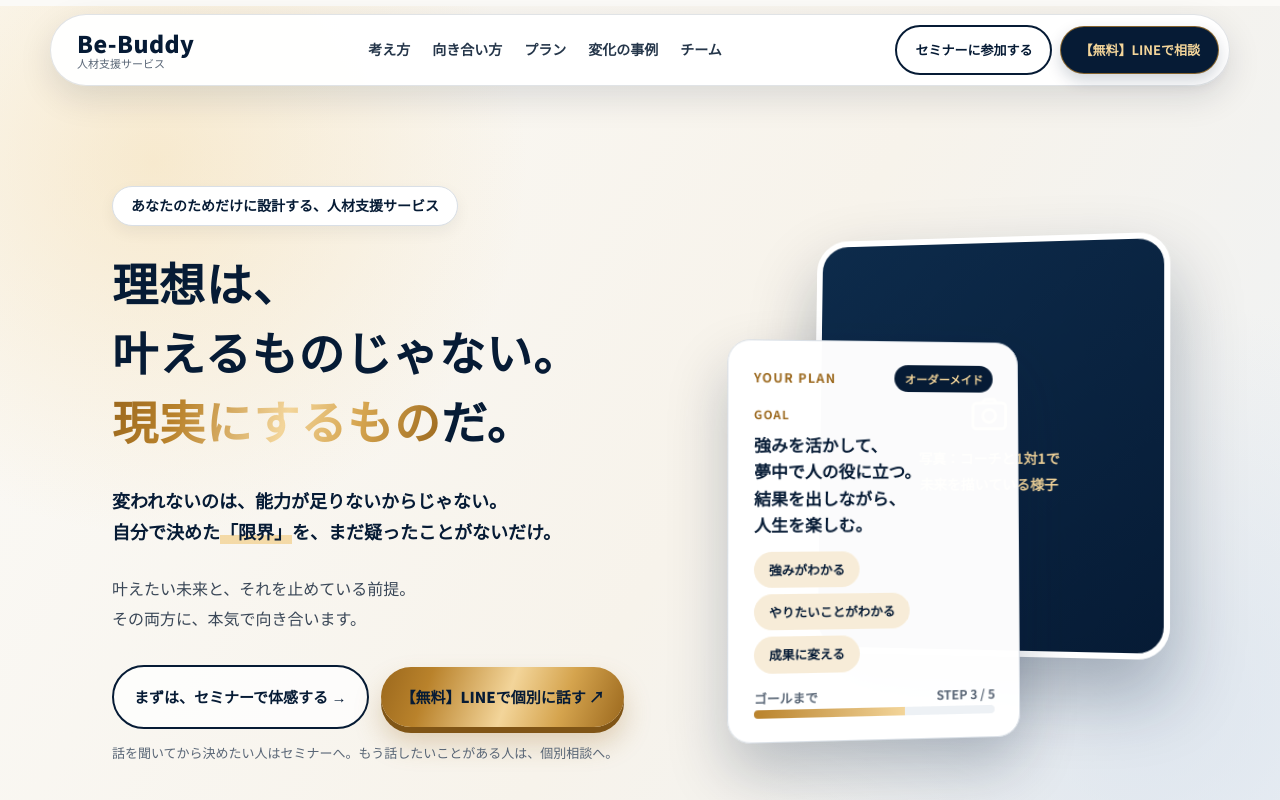
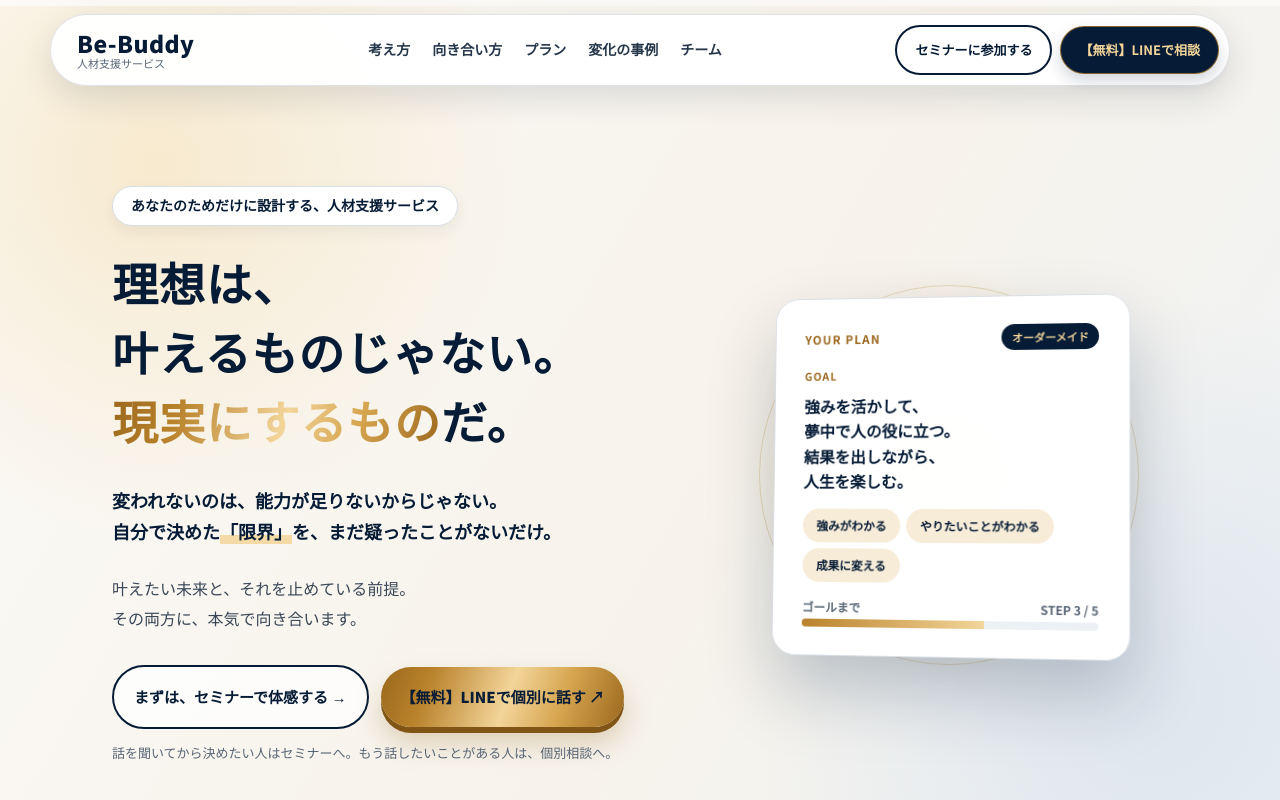
Before and after one commit to youyiz830-hub/be-coaching, a plain HTML site: page index.html in a window 1280 px wide. Shown: the top 800 px of the page. Drawn offline with Linux system fonts and the light colour scheme.

Commit message:
ヒーローの写真枠を削除し、YOUR PLANカードを中央に配置
Co-Authored-By: Claude Opus 5.5 <noreply@anthropic.com>
Claude-Session: https://claude.ai/code/session_0157y7ttUuwKmeVfMV5KFZqg

```diff
--- a/index.html
+++ b/index.html
@@ -43,12 +43,10 @@
 <p style="font-size:13px;color:#596676">話を聞いてから決めたい人はセミナーへ。もう話したいことがある人は、個別相談へ。</p>
 </div>
 </div>
-<div style="position:relative;min-height:520px;perspective:1400px">
-<div class="ph" style="position:absolute;right:0;top:20px;width:82%;height:420px;border-radius:32px;border:6px solid #fff;box-shadow:0 34px 70px rgba(6,27,53,.3);transform:rotateY(-10deg) rotateX(3deg)">
-<svg width="44" height="44" viewBox="0 0 24 24" fill="none" stroke="#F3D59A" stroke-width="1.6" aria-hidden="true"><rect x="3" y="6" width="18" height="14" rx="2"></rect><circle cx="12" cy="13" r="3.5"></circle><path d="M8 6l1.5-2h5L16 6"></path></svg>
-<span>写真：コーチと1対1で<br>未来を描いている様子</span>
-</div>
-<div style="position:absolute;left:0;bottom:6px;width:64%;min-width:250px;background:rgba(255,255,255,.98);border:1px solid #D9DFE6;border-radius:22px;padding:22px 24px;box-shadow:0 28px 56px rgba(6,27,53,.24);transform:rotateY(8deg) rotateX(2deg) translateZ(60px);display:flex;flex-direction:column;gap:12px">
+<div style="position:relative;min-height:460px;perspective:1400px;display:flex;align-items:center;justify-content:center">
+<div style="position:absolute;width:420px;height:420px;border-radius:50%;background:radial-gradient(circle,rgba(243,213,154,.55),rgba(243,213,154,0) 70%)" aria-hidden="true"></div>
+<div style="position:absolute;width:380px;height:380px;border-radius:50%;border:1px solid rgba(185,130,43,.25)" aria-hidden="true"></div>
+<div style="position:relative;width:100%;max-width:360px;background:rgba(255,255,255,.98);border:1px solid #D9DFE6;border-radius:24px;padding:28px 30px;box-shadow:0 34px 70px rgba(6,27,53,.22);transform:rotateY(-8deg) rotateX(3deg);display:flex;flex-direction:column;gap:14px">
 <div style="display:flex;justify-content:space-between;align-items:center"><span style="font-size:12px;font-weight:700;color:#9B681D;letter-spacing:.1em">YOUR PLAN</span><span class="chip" style="background:#061B35;color:#F3D59A;font-size:11px;padding:3px 10px">オーダーメイド</span></div>
 <p style="font-size:11px;font-weight:700;color:#9B681D;letter-spacing:.1em">GOAL</p>
 <p style="font-weight:900;color:#061B35;font-size:16px;line-height:1.6;margin-top:-6px">強みを活かして、<br>夢中で人の役に立つ。<br>結果を出しながら、<br>人生を楽しむ。</p>
```
